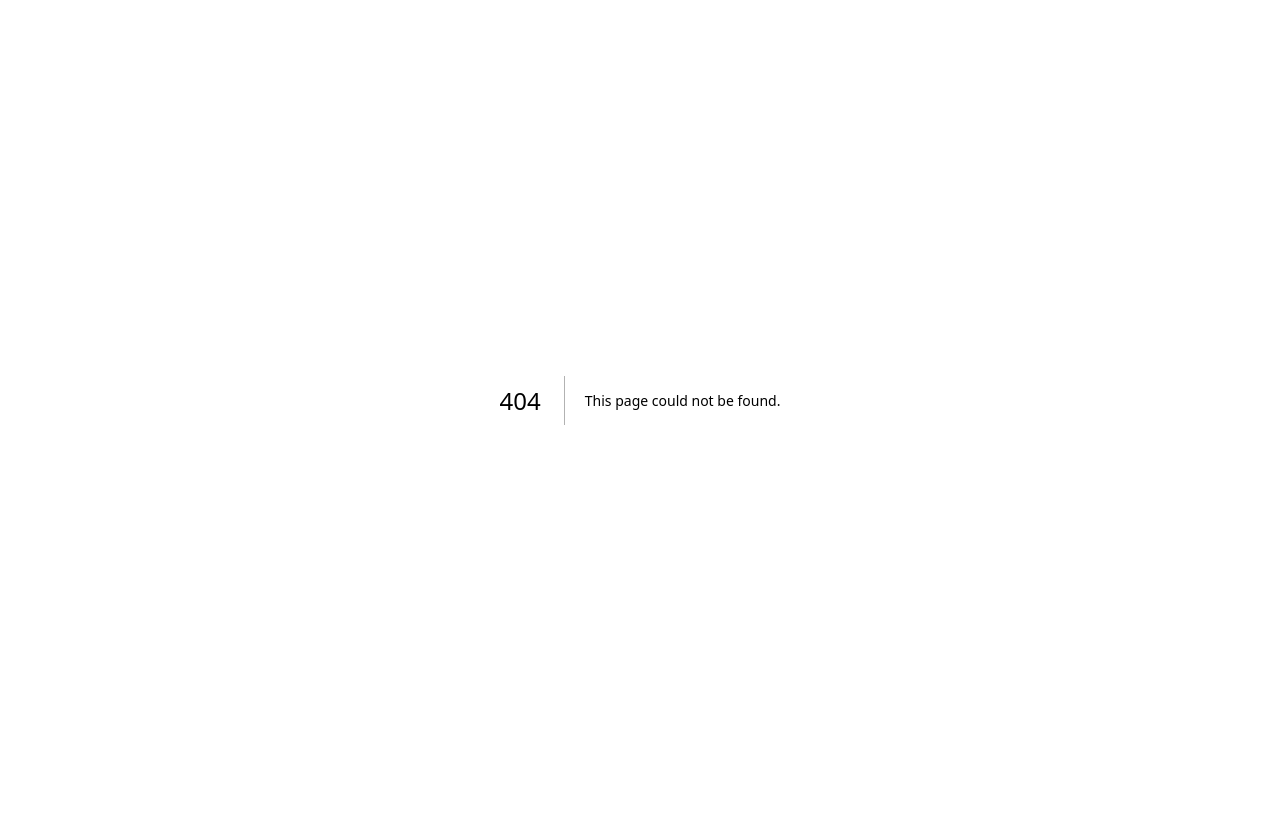
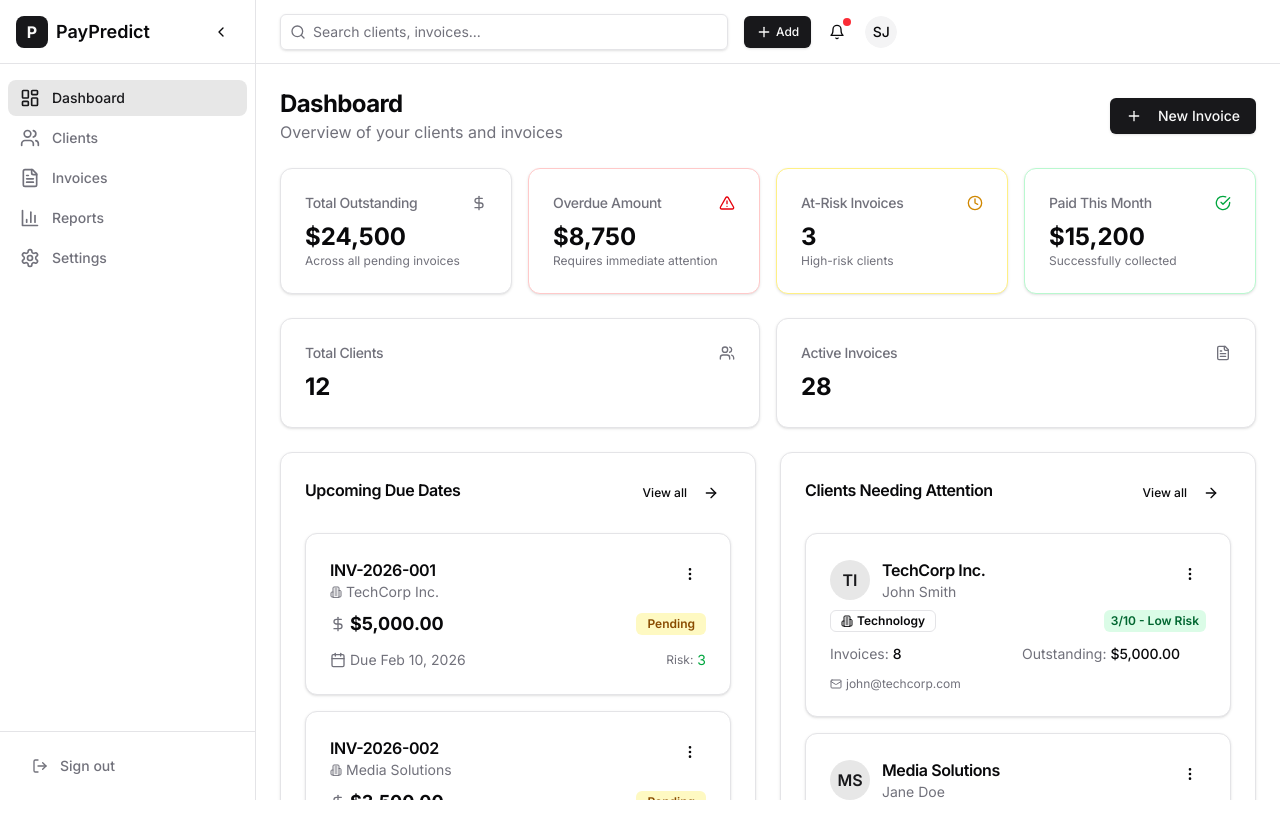
Before and after one commit to LarsCowe/payment-predictor, a Next.js app: page /dashboard in a window 1280 px wide. Before the commit this address had no page. Shown: the top 838 px of the page. Before the commit the page ends 800 px from the top, so only its background shows below. Built offline with nearby package versions, Linux system fonts and the light colour scheme.

Commit message:
feat: add dashboard page

```diff
--- /dev/null
+++ b/src/app/(dashboard)/dashboard/page.tsx
@@ -0,0 +1,273 @@
+import type { Metadata } from "next";
+import Link from "next/link";
+import { PageHeader } from "@/components/layout/header";
+import { MetricCard } from "@/components/data-display/metric-card";
+import { InvoiceCard } from "@/components/data-display/invoice-card";
+import { ClientCard } from "@/components/data-display/client-card";
+import { Button } from "@/components/ui/button";
+import { Card, CardContent, CardHeader, CardTitle } from "@/components/ui/card";
+import {
+  DollarSign,
+  AlertTriangle,
+  Clock,
+  CheckCircle,
+  Users,
+  FileText,
+  ArrowRight,
+  Plus,
+} from "lucide-react";
+
+export const metadata: Metadata = {
+  title: "Dashboard",
+  description: "Overview of your payment status and client risk",
+};
+
+// Mock data - would come from database in production
+const dashboardStats = {
+  totalOutstanding: 24500,
+  totalOverdue: 8750,
+  atRiskCount: 3,
+  paidThisMonth: 15200,
+  clientCount: 12,
+  invoiceCount: 28,
+};
+
+const upcomingInvoices = [
+  {
+    id: "1",
+    invoiceNumber: "INV-2026-001",
+    clientName: "TechCorp Inc.",
+    clientId: "c1",
+    amount: 5000,
+    dueDate: new Date("2026-02-10"),
+    status: "pending" as const,
+    riskScore: 3,
+  },
+  {
+    id: "2",
+    invoiceNumber: "INV-2026-002",
+    clientName: "Media Solutions",
+    clientId: "c2",
+    amount: 3500,
+    dueDate: new Date("2026-02-12"),
+    status: "pending" as const,
+    riskScore: 7,
+  },
+  {
+    id: "3",
+    invoiceNumber: "INV-2026-003",
+    clientName: "StartupXYZ",
+    clientId: "c3",
+    amount: 2250,
+    dueDate: new Date("2026-02-15"),
+    status: "pending" as const,
+    riskScore: 5,
+  },
+];
+
+const recentClients = [
+  {
+    id: "c1",
+    companyName: "TechCorp Inc.",
+    contactName: "John Smith",
+    contactEmail: "john@techcorp.com",
+    industry: "technology" as const,
+    riskScore: 3,
+    totalInvoices: 8,
+    totalOutstanding: 5000,
+  },
+  {
+    id: "c2",
+    companyName: "Media Solutions",
+    contactName: "Jane Doe",
+    contactEmail: "jane@mediasolutions.com",
+    industry: "media" as const,
+    riskScore: 7,
+    totalInvoices: 5,
+    totalOutstanding: 8750,
+  },
+];
+
+/**
+ * Main dashboard page
+ */
+export default function DashboardPage() {
+  return (
+    <div className="space-y-6">
+      <PageHeader
+        title="Dashboard"
+        description="Overview of your clients and invoices"
+      >
+        <Button asChild>
+          <Link href="/invoices/new">
+            <Plus className="h-4 w-4 mr-2" />
+            New Invoice
+          </Link>
+        </Button>
+      </PageHeader>
+
+      {/* Stats Grid */}
+      <div className="grid gap-4 md:grid-cols-2 lg:grid-cols-4">
+        <MetricCard
+          title="Total Outstanding"
+          value={`$${dashboardStats.totalOutstanding.toLocaleString()}`}
+          description="Across all pending invoices"
+          icon={DollarSign}
+        />
+        <MetricCard
+          title="Overdue Amount"
+          value={`$${dashboardStats.totalOverdue.toLocaleString()}`}
+          description="Requires immediate attention"
+          icon={AlertTriangle}
+          variant="danger"
+        />
+        <MetricCard
+          title="At-Risk Invoices"
+          value={dashboardStats.atRiskCount}
+          description="High-risk clients"
+          icon={Clock}
+          variant="warning"
+        />
+        <MetricCard
+          title="Paid This Month"
+          value={`$${dashboardStats.paidThisMonth.toLocaleString()}`}
+          description="Successfully collected"
+          icon={CheckCircle}
+          variant="success"
+        />
+      </div>
+
+      {/* Secondary Stats */}
+      <div className="grid gap-4 md:grid-cols-2">
+        <MetricCard
+          title="Total Clients"
+          value={dashboardStats.clientCount}
+          icon={Users}
+          onClick={() => {}}
+        />
+        <MetricCard
+          title="Active Invoices"
+          value={dashboardStats.invoiceCount}
+          icon={FileText}
+          onClick={() => {}}
+        />
+      </div>
+
+      {/* Content Sections */}
+      <div className="grid gap-6 lg:grid-cols-2">
+        {/* Upcoming Invoices */}
+        <Card>
+          <CardHeader className="flex flex-row items-center justify-between">
+            <CardTitle>Upcoming Due Dates</CardTitle>
+            <Button variant="ghost" size="sm" asChild>
+              <Link href="/invoices">
+                View all
+                <ArrowRight className="ml-2 h-4 w-4" />
+              </Link>
+            </Button>
+          </CardHeader>
+          <CardContent className="space-y-4">
+            {upcomingInvoices.map((invoice) => (
+              <InvoiceCard
+                key={invoice.id}
+                {...invoice}
+              />
+            ))}
+          </CardContent>
+        </Card>
+
+        {/* High Risk Clients */}
+        <Card>
+          <CardHeader className="flex flex-row items-center justify-between">
+            <CardTitle>Clients Needing Attention</CardTitle>
+            <Button variant="ghost" size="sm" asChild>
+              <Link href="/clients">
+                View all
+                <ArrowRight className="ml-2 h-4 w-4" />
+              </Link>
+            </Button>
+          </CardHeader>
+          <CardContent className="space-y-4">
+            {recentClients.map((client) => (
+              <ClientCard
+                key={client.id}
+                {...client}
+              />
+            ))}
+          </CardContent>
+        </Card>
+      </div>
+
+      {/* Activity Feed */}
+      <Card>
+        <CardHeader>
+          <CardTitle>Recent Activity</CardTitle>
+        </CardHeader>
+        <CardContent>
+          <div className="space-y-4">
+            <ActivityItem
+              icon={CheckCircle}
+              iconColor="text-green-500"
+              title="Payment received"
+              description="TechCorp Inc. paid $2,500 for INV-2026-015"
+              time="2 hours ago"
+            />
+            <ActivityItem
+              icon={FileText}
+              iconColor="text-blue-500"
+              title="Invoice created"
+              description="Created INV-2026-021 for StartupXYZ"
+              time="4 hours ago"
+            />
+            <ActivityItem
+              icon={AlertTriangle}
+              iconColor="text-yellow-500"
+              title="Invoice overdue"
+              description="INV-2026-008 from Media Solutions is now overdue"
+              time="1 day ago"
+            />
+            <ActivityItem
+              icon={Users}
+              iconColor="text-purple-500"
+              title="Client added"
+              description="Added new client: Design Studio Pro"
+              time="2 days ago"
+            />
+          </div>
+        </CardContent>
+      </Card>
+    </div>
+  );
+}
+
+/**
+ * Activity feed item component
+ */
+function ActivityItem({
+  icon: Icon,
+  iconColor,
+  title,
+  description,
+  time,
+}: {
+  icon: React.ComponentType<{ className?: string }>;
+  iconColor: string;
+  title: string;
+  description: string;
+  time: string;
+}) {
+  return (
+    <div className="flex items-start gap-3">
+      <div className={`mt-0.5 ${iconColor}`}>
+        <Icon className="h-5 w-5" />
+      </div>
+      <div className="flex-1 min-w-0">
+        <p className="text-sm font-medium">{title}</p>
+        <p className="text-sm text-muted-foreground truncate">{description}</p>
+      </div>
+      <span className="text-xs text-muted-foreground whitespace-nowrap">
+        {time}
+      </span>
+    </div>
+  );
+}
```
